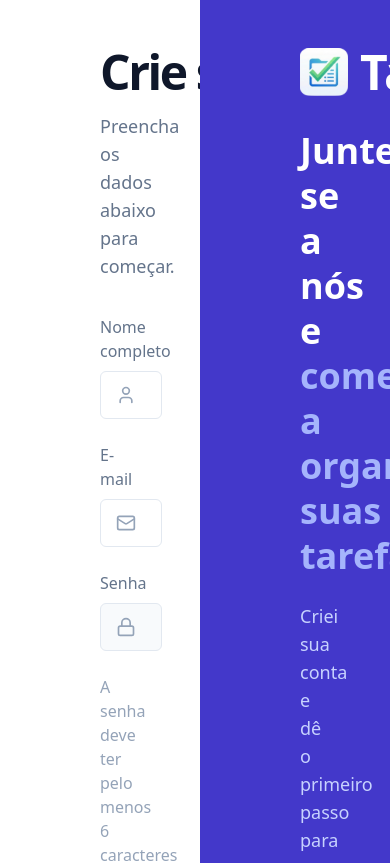
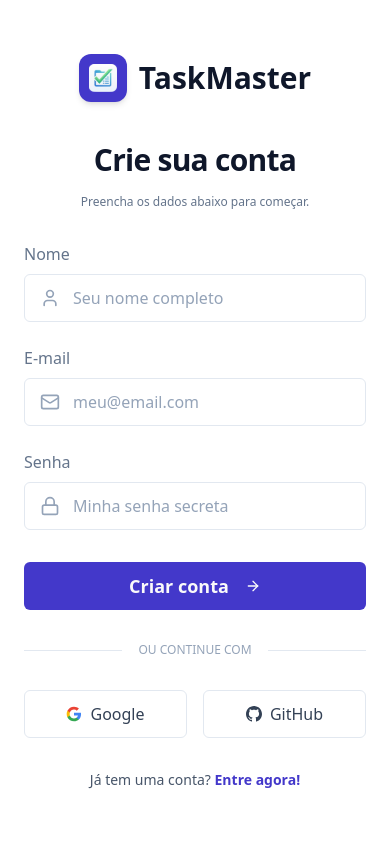
Before and after one commit to CristianoSFMothe/task-master, a Next.js app: page /register in a window 390 px wide. Shown: the top 863 px of the page. Built offline with nearby package versions, Linux system fonts and the light colour scheme.

Commit message:
ui: make register page fully responsive and adjust typography scale

```diff
--- a/app/(auth)/login/page.tsx
+++ b/app/(auth)/login/page.tsx
@@ -17,6 +17,7 @@
         className={cn(
           "flex w-1/2 flex-col items-start justify-between",
           "overflow-hidden bg-indigo-700 px-[100px] py-12 text-white",
+          "xl:[100px] hidden py-12 lg:flex lg:w-1/2 lg:px-12",
         )}
       >
         <div className="flex items-center gap-3">
@@ -29,17 +30,19 @@
             quality={100}
           />
 
-          <h1 className="font-roboto text-5xl font-bold">TaskMaster</h1>
+          <h1 className="font-roboto text-3xl font-bold lg:text-5xl">
+            TaskMaster
+          </h1>
         </div>
 
         <div className="flex h-full w-full flex-col justify-center">
           <div className="mt-8 flex flex-col gap-6">
-            <h2 className="font-roboto text-4xl font-bold leading-tight">
+            <h2 className="font-roboto log:text-4xl text-2xl font-bold leading-tight">
               Gerencia suas tarefas com <br />{" "}
               <span className="text-indigo-300">foco e clareza</span>
             </h2>
 
-            <p className="font-inter max-w-md text-lg text-indigo-200">
+            <p className="font-inter max-w-md text-sm text-indigo-200 lg:text-lg">
               Aumente sua produtividade organizando seus projetos em um só
               lugar. Simples, rápido e eficiente.
             </p>
@@ -53,32 +56,48 @@
               alt="Ilustração de gerenciamento de tarefas"
               priority
               quality={100}
+              unoptimized
               className="h-auto max-h-[50vh] w-full max-w-[550px] object-contain"
             />
           </div>
         </div>
 
-        <div className="pt-6 text-sm text-indigo-300">
+        <div className="pt-6 text-xs text-indigo-300 lg:text-sm">
           © 2025 TaskMaster Inc. Todos os direitos reservados.
         </div>
       </section>
 
       <section
         className={cn(
-          "flex w-1/2 flex-col justify-between",
-          "overflow-hidden bg-white px-[100px] py-12 text-black",
+          "flex w-full flex-col justify-center bg-white py-12 text-slate-900",
+          "px-6 sm:px-12 lg:w-1/2 lg:px-16 xl:px-[100px]",
         )}
       >
+        <div className="mb-10 flex items-center justify-center gap-3 lg:hidden">
+          {/* Fundo roxo para o ícone branco aparecer bem no fundo branco */}
+          <div className="flex h-12 w-12 items-center justify-center rounded-xl bg-indigo-700 shadow-md">
+            <Image
+              src={icon}
+              width={28}
+              height={28}
+              alt="TaskMaster Icon"
+              quality={100}
+            />
+          </div>
+          <h1 className="font-roboto text-3xl font-bold text-slate-900">
+            TaskMaster
+          </h1>
+        </div>
         <div className="mb-8 text-center">
           <h1
             className={cn(
-              "font-roboto whitespace-nowrap text-5xl",
-              "font-bold tracking-tighter text-slate-900",
+              "font-roboto whitespace-nowrap sm:text-4xl lg:text-5xl",
+              "text-3xl font-bold tracking-tighter text-slate-900",
             )}
           >
             Bem-vindo de volta
           </h1>
-          <p className="mt-4 text-lg text-slate-500">
+          <p className="font-inter mt-4 text-xs text-slate-500 sm:text-base lg:text-lg">
             Insira suas credenciais para acessar sua conta.
           </p>
         </div>
--- a/app/(auth)/register/page.tsx
+++ b/app/(auth)/register/page.tsx
@@ -1,10 +1,13 @@
+"use client";
+
 import { ArrowRight, Lock, Mail, User } from "lucide-react";
 import Image from "next/image";
 import Link from "next/link";
-import React from "react";
 
+// Assets
 import banner from "@/app/assets/banner.svg";
 import icon from "@/app/assets/task-manage-icon.svg";
+// Componentes Shadcn UI
 import { Button } from "@/components/ui/button";
 import { Input } from "@/components/ui/input";
 import { Label } from "@/components/ui/label";
@@ -12,41 +15,58 @@
 
 const Page = () => {
   return (
-    <main className="flex min-h-screen w-full">
+    <main className="font-roboto flex min-h-screen w-full bg-white">
+      {/* =================================================================================
+          LADO ESQUERDO (FORMULÁRIO / BRANCO)
+          Ocupa 100% no mobile e 50% no desktop
+          ================================================================================= */}
       <section
         className={cn(
-          "flex w-1/2 flex-col justify-between",
-          "overflow-hidden bg-white px-[100px] py-12 text-black",
+          "flex w-full flex-col justify-center bg-white py-12 text-slate-900",
+          "px-6 sm:px-12 lg:w-1/2 lg:px-16 xl:px-[100px]",
         )}
       >
+        {/* --- CABEÇALHO MOBILE (LOGO) --- */}
+        {/* Só aparece em telas menores que LG (lg:hidden) */}
+        <div className="mb-10 flex items-center justify-center gap-3 lg:hidden">
+          <div className="flex h-12 w-12 items-center justify-center rounded-xl bg-indigo-700 shadow-md">
+            <Image
+              src={icon}
+              width={28}
+              height={28}
+              alt="TaskMaster Icon"
+              quality={100}
+            />
+          </div>
+          <h1 className="font-roboto text-3xl font-bold text-slate-900">
+            TaskMaster
+          </h1>
+        </div>
+
         <div className="mb-8 text-center">
-          <h1
-            className={cn(
-              "font-roboto whitespace-nowrap text-5xl",
-              "font-bold tracking-tighter text-slate-900",
-            )}
-          >
+          <h1 className="font-roboto whitespace-nowrap text-3xl font-bold tracking-tight text-slate-900 sm:text-4xl lg:text-5xl">
             Crie sua conta
           </h1>
-          <p className="mt-4 text-lg text-slate-500">
+          <p className="font-inter mt-4 text-xs text-slate-500 sm:text-base lg:text-lg">
             Preencha os dados abaixo para começar.
           </p>
         </div>
 
         <form className="flex flex-col gap-6">
+          {/* CAMPO NOME */}
           <div className="flex flex-col gap-2">
             <Label
               htmlFor="name"
               className="text-base font-medium text-slate-500"
             >
-              Nome completo
+              Nome
             </Label>
             <div className="relative">
               <User className="absolute left-4 top-3.5 h-5 w-5 text-slate-400" />
               <Input
                 id="name"
-                type="name"
-                placeholder="meu nome completo"
+                type="text"
+                placeholder="Seu nome completo"
                 className={cn(
                   "h-12 border-slate-200 pl-12 text-base",
                   "placeholder:text-slate-400 focus-visible:ring-indigo-600",
@@ -55,6 +75,7 @@
             </div>
           </div>
 
+          {/* CAMPO EMAIL */}
           <div className="flex flex-col gap-2">
             <Label
               htmlFor="email"
@@ -76,6 +97,7 @@
             </div>
           </div>
 
+          {/* CAMPO SENHA */}
           <div className="flex flex-col gap-2">
             <Label
               htmlFor="password"
@@ -83,46 +105,46 @@
             >
               Senha
             </Label>
-
             <div className="relative">
               <Lock className="absolute left-4 top-3.5 h-5 w-5 text-slate-400" />
               <Input
                 id="password"
                 type="password"
-                placeholder="minha senha secreta"
+                placeholder="Minha senha secreta"
                 className={cn(
-                  "h-12 border-slate-200 bg-slate-50 pl-12 text-base",
+                  "h-12 border-slate-200 pl-12 text-base",
                   "placeholder:text-slate-400 focus-visible:ring-indigo-600",
                 )}
               />
             </div>
           </div>
-          <p className="text-base font-medium text-slate-400">
-            A senha deve ter pelo menos 6 caracteres
-          </p>
+
+          {/* BOTÃO CRIAR CONTA */}
           <Button
+            type="submit"
             className={cn(
               "font-roboto mt-2 h-12 w-full bg-indigo-700",
               "text-lg font-bold transition-colors hover:bg-indigo-800",
             )}
           >
-            Criar conta <ArrowRight className="ml-2 h-5 w-5" />
+            Criar conta
+            <ArrowRight className="ml-2 h-5 w-5" />
           </Button>
         </form>
 
         <div className="my-8 flex items-center gap-4 text-xs font-medium uppercase text-slate-400">
           <div className="h-[1px] w-full bg-slate-200"></div>
-          <span className="whitespace-nowrap">Ou cadastre-se com</span>
+          <span className="whitespace-nowrap">Ou continue com</span>
           <div className="h-[1px] w-full bg-slate-200"></div>
         </div>
 
+        {/* BOTÕES SOCIAIS */}
         <div className="flex gap-4">
-          {/* Botão de Login com Google */}
+          {/* GOOGLE */}
           <Button
             variant="outline"
             className="h-12 w-full gap-2 border-slate-200 bg-white text-base font-medium text-slate-700 hover:bg-slate-50"
           >
-            {/* Ícone SVG do Google */}
             <svg className="h-5 w-5" viewBox="0 0 24 24">
               <path
                 d="M22.56 12.25c0-.78-.07-1.53-.2-2.25H12v4.26h5.92c-.26 1.37-1.04 2.53-2.21 3.31v2.77h3.57c2.08-1.92 3.28-4.74 3.28-8.09z"
@@ -144,12 +166,11 @@
             Google
           </Button>
 
-          {/* Botão de Login com GitHub */}
+          {/* GITHUB */}
           <Button
             variant="outline"
             className="h-12 w-full gap-2 border-slate-200 bg-white text-base font-medium text-slate-700 hover:bg-slate-50"
           >
-            {/* Ícone SVG do GitHub */}
             <svg
               className="h-5 w-5 fill-current"
               viewBox="0 0 24 24"
@@ -164,18 +185,24 @@
         <div className="mt-8 text-center text-sm text-slate-600">
           Já tem uma conta?{" "}
           <Link
-            href="/register"
+            href="/login"
             className="font-bold text-indigo-700 hover:underline"
           >
-            Entrar agora
+            Entre agora!
           </Link>
         </div>
       </section>
 
+      {/* =================================================================================
+          LADO DIREITO (BRANDING / ROXO)
+          Visível apenas em Desktop (lg:flex). Em mobile fica totalmente oculto.
+          - ALTERAÇÃO: mudei 'h-screen' para 'min-h-screen' para evitar cortes verticais
+          ================================================================================= */}
       <section
         className={cn(
           "flex w-1/2 flex-col items-start justify-between",
           "overflow-hidden bg-indigo-700 px-[100px] py-12 text-white",
+          "hidden min-h-screen lg:flex lg:w-1/2 lg:px-12 xl:px-[100px]",
         )}
       >
         <div className="flex items-center gap-3">
@@ -183,23 +210,23 @@
             src={icon}
             width={48}
             height={48}
-            alt="Task Manage Icon"
+            alt="TaskMaster Icon"
+            quality={100}
             priority
-            quality={100}
           />
-
-          <h1 className="font-roboto text-5xl font-bold">TaskMaster</h1>
+          <h1 className="font-roboto text-3xl font-bold lg:text-5xl">
+            TaskMaster
+          </h1>
         </div>
 
         <div className="flex h-full w-full flex-col justify-center">
           <div className="mt-8 flex flex-col gap-6">
-            <h2 className="font-roboto text-4xl font-bold leading-tight">
-              Junte-se a nós e <span className="text-indigo-300">comece a</span>{" "}
-              <br />{" "}
-              <span className="text-indigo-300">organizar suas tarefas</span>
+            <h2 className="font-roboto text-2xl font-bold leading-tight lg:text-4xl">
+              Junte-se a nós e <br />
+              <span className="text-indigo-300">comece a organizar</span>
             </h2>
 
-            <p className="font-inter max-w-md text-lg text-indigo-200">
+            <p className="font-inter max-w-md text-sm text-indigo-200 lg:text-lg">
               Criei sua conta e dê o primeiro passo para uma gestão de tarefas
               mais eficiente e colaborativa.
             </p>
@@ -210,15 +237,16 @@
               src={banner}
               width={550}
               height={550}
-              alt="Ilustração de gerenciamento de tarefas"
+              alt="Ilustração de gerenciamento"
               priority
               quality={100}
+              unoptimized
               className="h-auto max-h-[50vh] w-full max-w-[550px] object-contain"
             />
           </div>
         </div>
 
-        <div className="pt-6 text-sm text-indigo-300">
+        <div className="pt-6 text-xs text-indigo-300 lg:text-sm">
           © 2025 TaskMaster Inc. Todos os direitos reservados.
         </div>
       </section>
```
